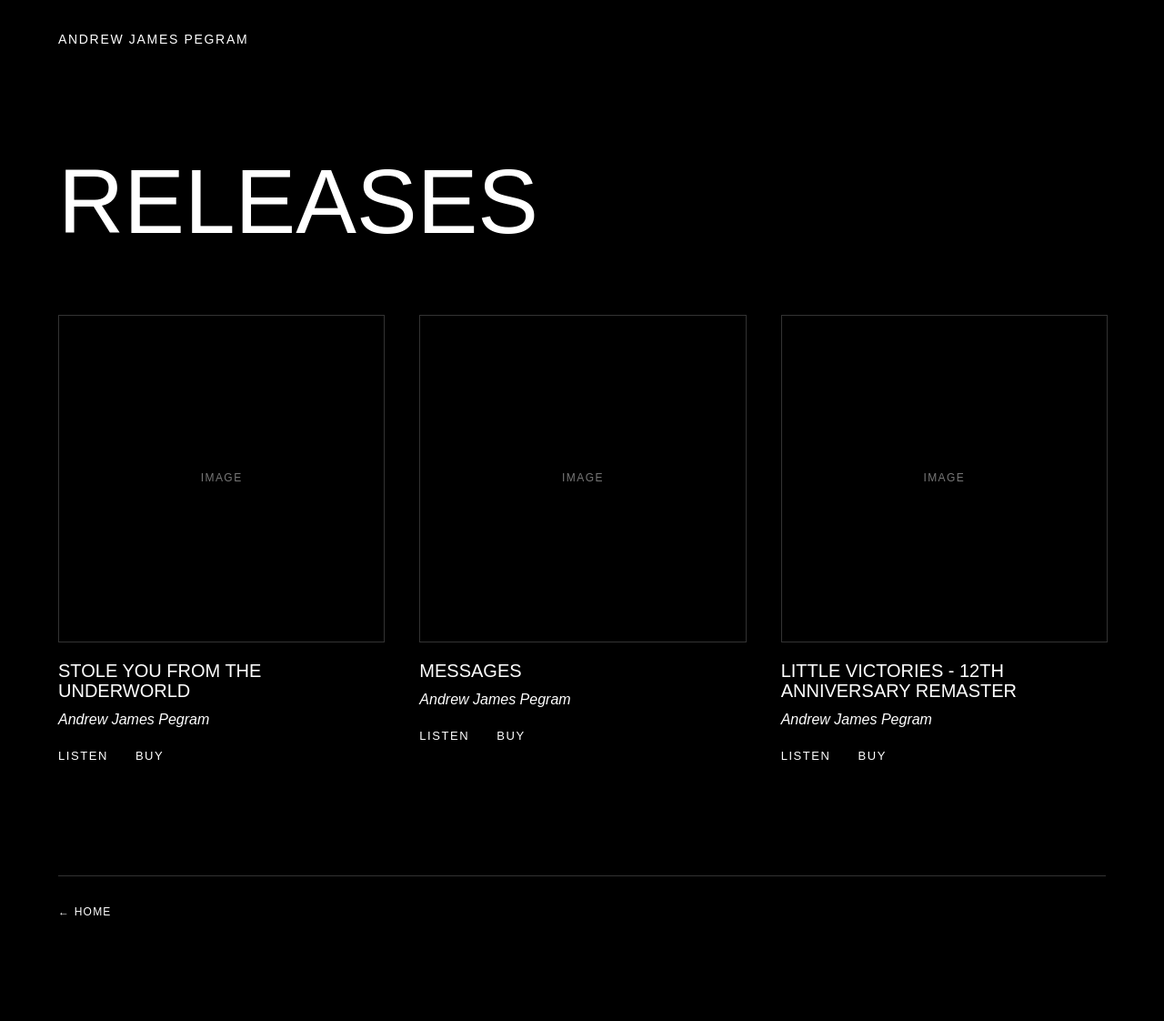
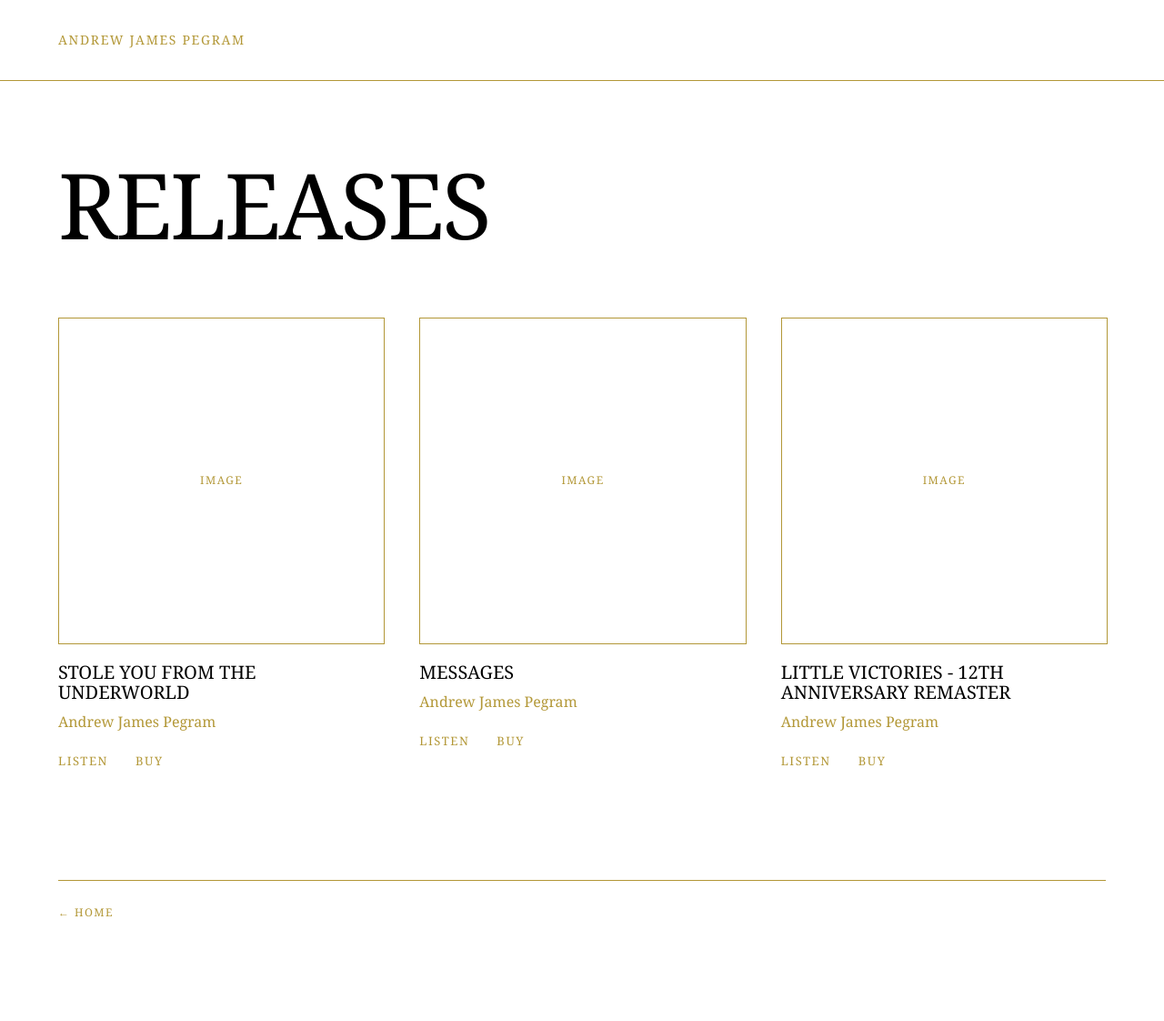
Before and after one commit to Drew-leotard/andrew-james-pegram-archive, a Jekyll site: the page built from releases/index.html, in a window 1280 px wide. Shown: the whole page at 91% size. Built offline with Jekyll 4.4.1, drawn with Linux system fonts in a browser that asks for light colours; some web fonts are replaced.

Commit message:
Update index.html
Update releases index styling

```diff
--- a/releases/index.html
+++ b/releases/index.html
@@ -4,13 +4,21 @@
 ---
 
 <style>
+  @import url('https://fonts.googleapis.com/css2?family=Hedvig+Letters+Serif:opsz@12..24&display=swap');
+
+  :root {
+    --gold: #9E7C02C9;
+    --black: #000000;
+    --white: #ffffff;
+  }
+
   body {
     margin: 0;
-    background: #000;
-    color: #fff;
-    font-family: Arial, Helvetica, sans-serif;
+    background: var(--white);
+    color: var(--black);
+    font-family: "Hedvig Letters Serif", Georgia, serif;
     font-size: 16px;
-    line-height: 1.6;
+    line-height: 1.7;
   }
 
   header {
@@ -18,16 +26,18 @@
     font-size: 14px;
     letter-spacing: 0.12em;
     text-transform: uppercase;
+    color: var(--gold);
+    border-bottom: 1px solid var(--gold);
   }
 
   header a {
-    color: #fff;
+    color: var(--gold);
     text-decoration: none;
   }
 
   main {
     max-width: 1400px;
-    margin: 10vh auto;
+    margin: 10vh auto 12vh;
     padding: 0 5vw;
   }
 
@@ -35,6 +45,8 @@
     font-size: clamp(48px, 8vw, 100px);
     line-height: 0.9;
     font-weight: 400;
+    letter-spacing: -0.025em;
+    color: var(--black);
     margin: 0 0 80px;
     text-transform: uppercase;
   }
@@ -52,7 +64,7 @@
   .artwork-placeholder {
     width: 100%;
     aspect-ratio: 1 / 1;
-    border: 1px solid #333;
+    border: 1px solid var(--gold);
     margin-bottom: 20px;
     display: flex;
     align-items: center;
@@ -60,7 +72,7 @@
     font-size: 12px;
     letter-spacing: 0.12em;
     text-transform: uppercase;
-    color: #777;
+    color: var(--gold);
   }
 
   .artwork {
@@ -79,17 +91,17 @@
   }
 
   .release-title a {
-    color: #fff;
+    color: var(--black);
     text-decoration: none;
   }
 
   .release-title a:hover {
-    opacity: 0.55;
+    color: var(--gold);
   }
 
   .release-artist {
     font-size: 16px;
-    font-style: italic;
+    color: var(--gold);
     margin-bottom: 18px;
   }
 
@@ -102,26 +114,30 @@
   }
 
   .release-actions a {
-    color: #fff;
+    color: var(--gold);
     text-decoration: none;
   }
 
   .release-actions a:hover {
-    opacity: 0.55;
+    color: var(--black);
   }
 
   footer {
     margin-top: 120px;
-    padding-top: 30px;
-    border-top: 1px solid #333;
+    padding-top: 25px;
+    border-top: 1px solid var(--gold);
     font-size: 12px;
     text-transform: uppercase;
-    letter-spacing: 0.1em;
+    letter-spacing: 0.12em;
   }
 
   footer a {
-    color: #fff;
+    color: var(--gold);
     text-decoration: none;
+  }
+
+  footer a:hover {
+    color: var(--black);
   }
 
   @media (max-width: 900px) {
@@ -131,13 +147,27 @@
   }
 
   @media (max-width: 600px) {
+
+    header {
+      padding: 24px 6vw;
+    }
+
+    main {
+      margin-top: 7vh;
+      padding: 0 6vw;
+    }
+
+    h1 {
+      font-size: clamp(42px, 12vw, 60px);
+    }
+
     .release-grid {
       grid-template-columns: 1fr;
       gap: 60px;
     }
 
-    main {
-      margin-top: 8vh;
+    .release-title {
+      font-size: 19px;
     }
   }
 </style>
@@ -154,7 +184,7 @@
 
   <div class="release-grid">
 
-{% assign releases = site.releases | sort: "order" %}
+    {% assign releases = site.releases | sort: "order" %}
 
     {% for release in releases %}
 
@@ -184,6 +214,7 @@
       {% endif %}
 
       <div class="release-actions">
+
         <a href="https://example.com" target="_blank" rel="noopener">
           Listen
         </a>
@@ -191,6 +222,7 @@
         <a href="https://example.com" target="_blank" rel="noopener">
           Buy
         </a>
+
       </div>
 
     </div>
```
